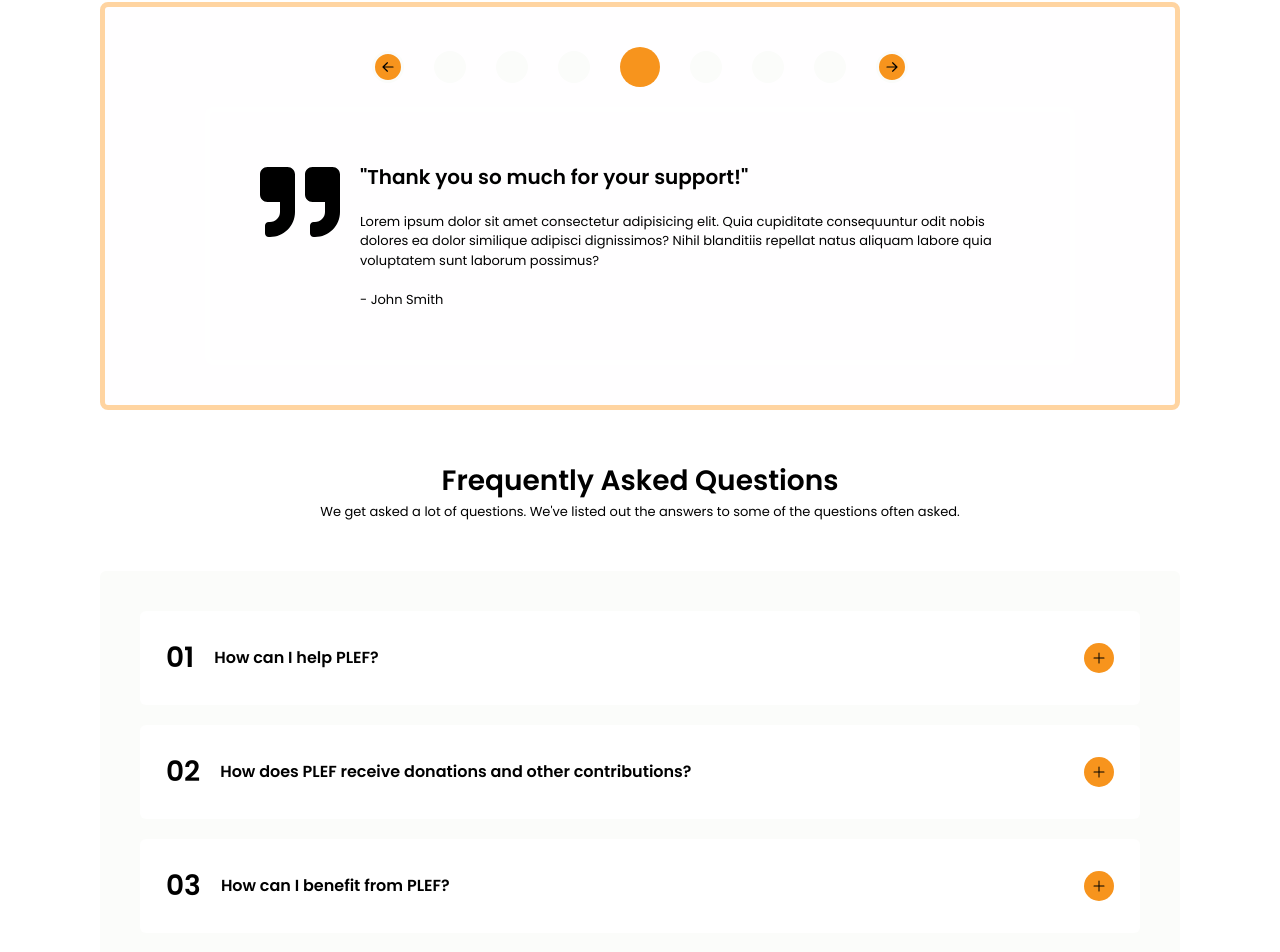
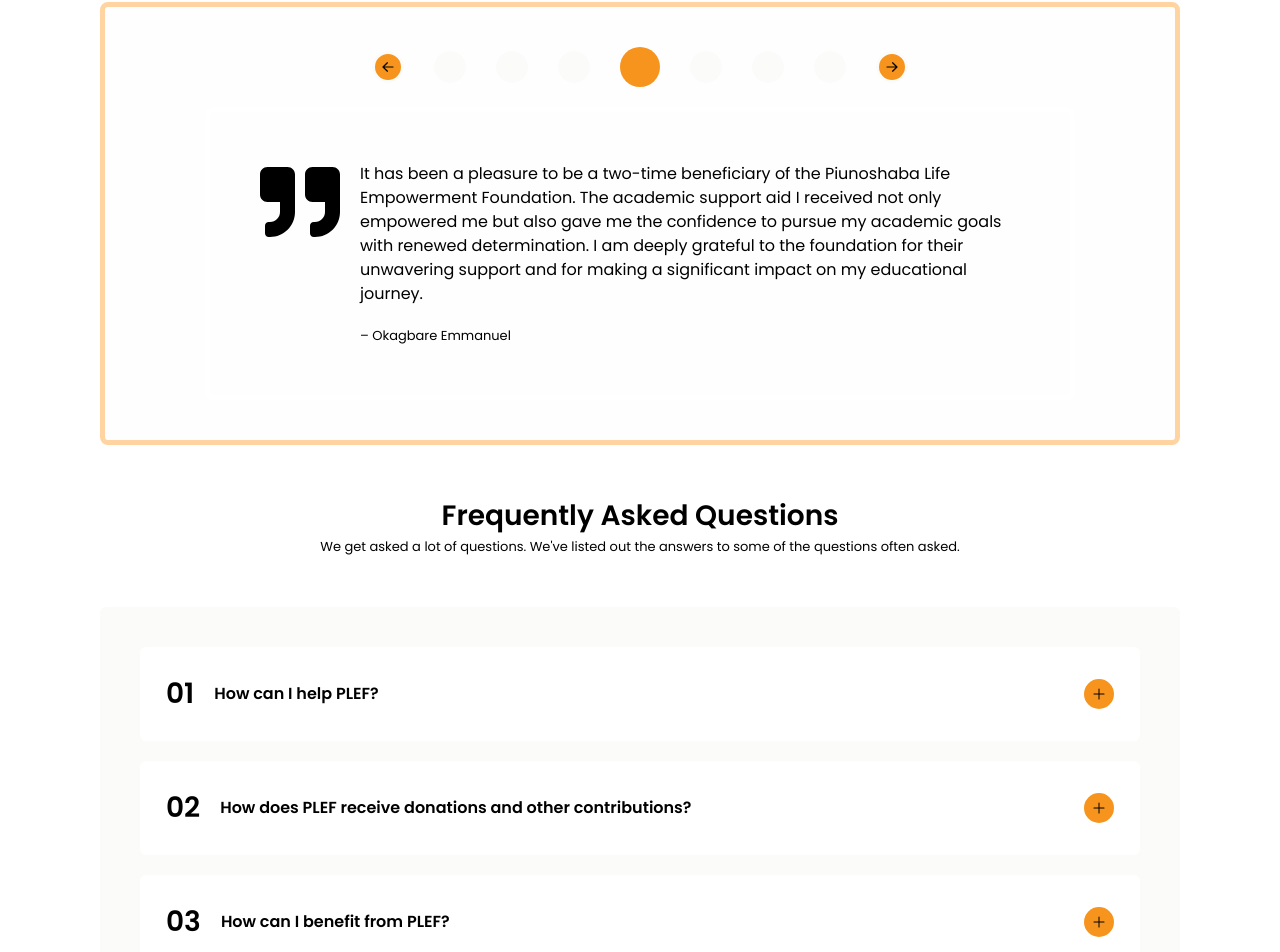
Before and after one commit to KenUdoudo/company, a React (Vite) app: page / in a window 1280 px wide. Shown: the part 4024-4976 px from the top of the page. Built offline with nearby package versions, Linux system fonts and the light colour scheme.

Commit message:
testimonial

```diff
--- a/src/components/Home/section6.jsx
+++ b/src/components/Home/section6.jsx
@@ -119,17 +119,11 @@
             )}
             {tab === 0 && (
               <div className="flex flex-col gap-[20px]">
-                <p className="text-[20px] font-semibold">
-                  "Thank you so much for your support!"
-                </p>
-                <p className="text-[13px]">
-                  Lorem ipsum dolor sit amet consectetur adipisicing elit. Quia
-                  cupiditate consequuntur odit nobis dolores ea dolor similique
-                  adipisci dignissimos? Nihil blanditiis repellat natus aliquam
-                  labore quia voluptatem sunt laborum possimus?
-                </p>
-                <p className="text-[13px]">- John Smith</p>
-              </div>
+              <p className="text-[16px]">
+              It has been a pleasure to be a two-time beneficiary of the Piunoshaba Life Empowerment Foundation. The academic support aid I received not only empowered me but also gave me the confidence to pursue my academic goals with renewed determination. I am deeply grateful to the foundation for their unwavering support and for making a significant impact on my educational journey.
+              </p>
+              <p className="text-[13px]">– Okagbare Emmanuel</p>
+            </div>
             )}
             {tab === 1 && (
               <div className="flex flex-col gap-[20px]">
@@ -141,15 +135,11 @@
             )}
             {tab === 2 && (
               <div className="flex flex-col gap-[20px]">
-                <p className="text-[20px] font-semibold">"Dey play"</p>
-                <p className="text-[13px]">
-                  Lorem ipsum dolor sit amet consectetur adipisicing elit. Quia
-                  cupiditate consequuntur odit nobis dolores ea dolor similique
-                  adipisci dignissimos? Nihil blanditiis repellat natus aliquam
-                  labore quia voluptatem sunt laborum possimus?
-                </p>
-                <p className="text-[13px]">- Ikike John</p>
-              </div>
+              <p className="text-[16px]">
+              It has been a pleasure to be a two-time beneficiary of the Piunoshaba Life Empowerment Foundation. The academic support aid I received not only empowered me but also gave me the confidence to pursue my academic goals with renewed determination. I am deeply grateful to the foundation for their unwavering support and for making a significant impact on my educational journey.
+              </p>
+              <p className="text-[13px]">– Okagbare Emmanuel</p>
+            </div>
             )}
             {tab === 3 && (
               <div className="flex flex-col gap-[20px]">
```
